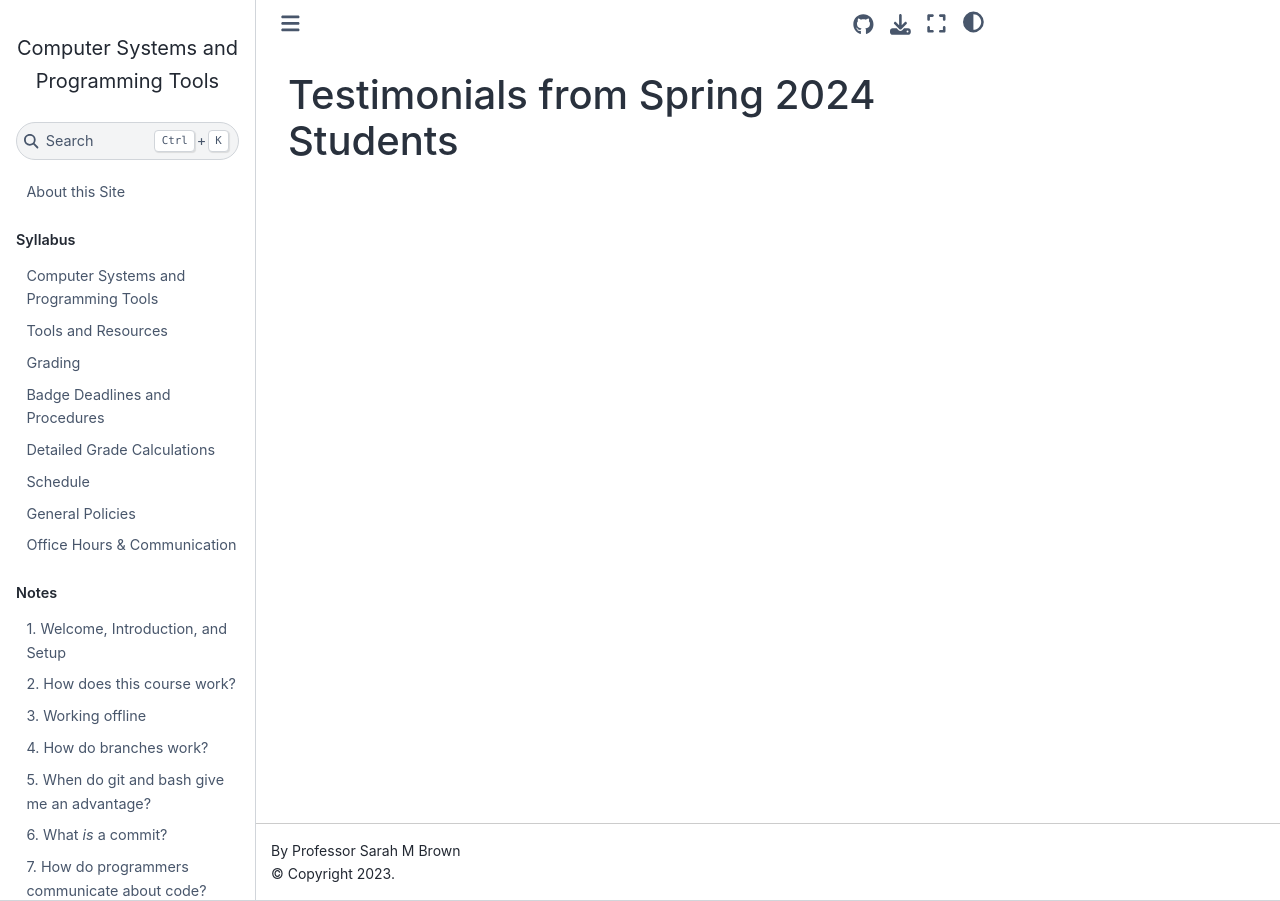
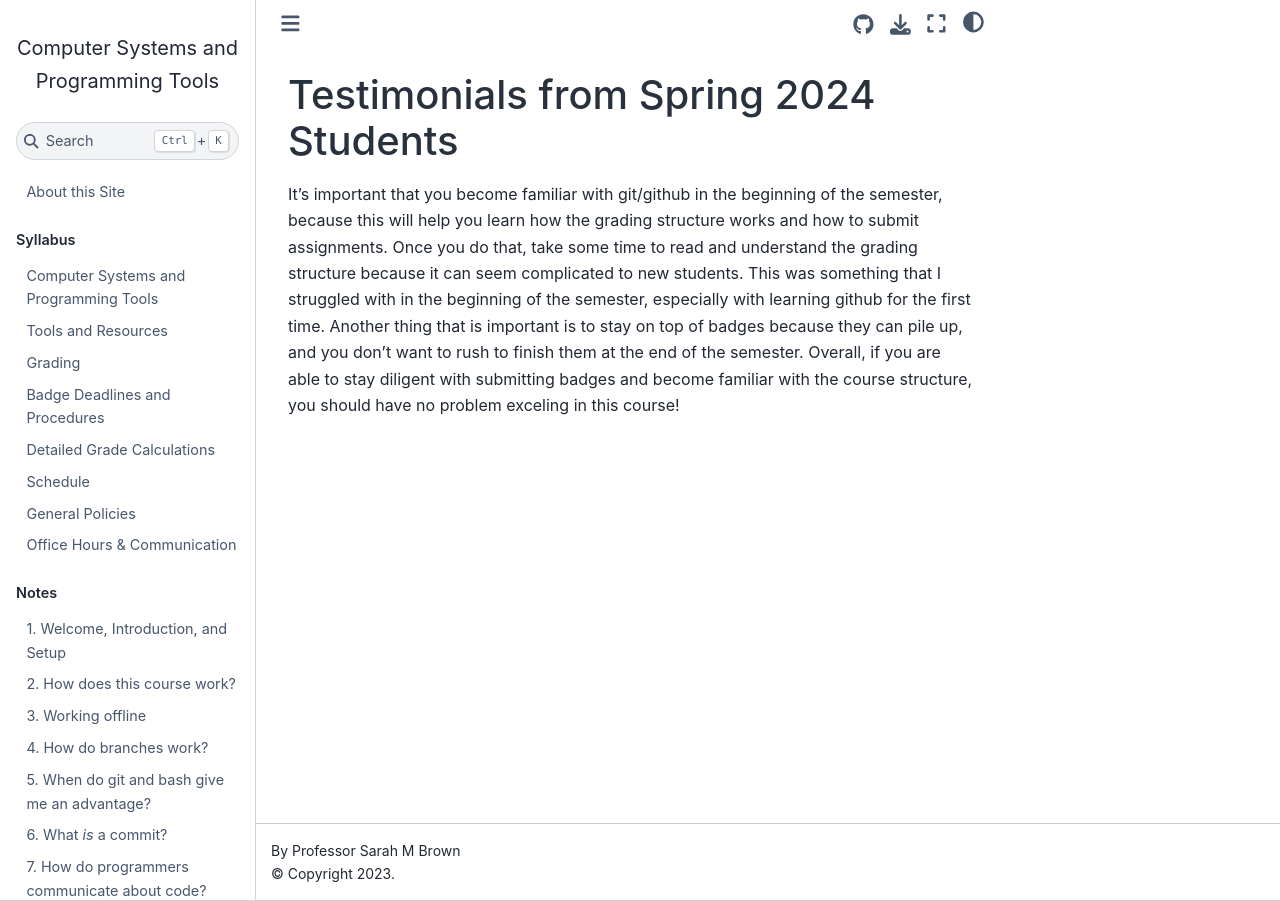
Before and after one commit to compsys-progtools/spring2024, a Jupyter Book: the page built from resources/testimonials.md, in a window 1280 px wide. Built offline with Jupyter Book 1.0.4 settings and Sphinx 7.4.7 and the Sphinx Book theme 1.1.4, drawn with Linux system fonts in a browser that asks for light colours; pages that are not in the unit, such as notebooks, are missing from menus.

Commit message:
spring 2024 testimonial
spring 2024 testimonial

```diff
--- a/resources/testimonials.md
+++ b/resources/testimonials.md
@@ -1 +1,4 @@
 # Testimonials from Spring 2024 Students
+It's important that you become familiar with git/github in the beginning of the semester, because this will help you learn how the grading structure works and how to submit assignments. Once you do that, take some time to read and understand the grading structure because it can seem complicated to new students. This was something that I struggled with in the beginning
+of the semester, especially with learning github for the first time. Another thing that is important is to stay on top of badges because they can pile up, and you don't want to rush to finish them at the end of the semester. Overall, if you are able to stay diligent with submitting badges and become familiar with the course structure, you should have no problem
+exceling in this course!
```
